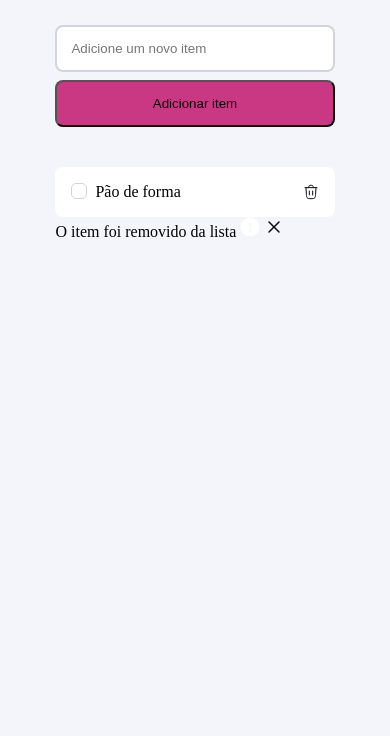
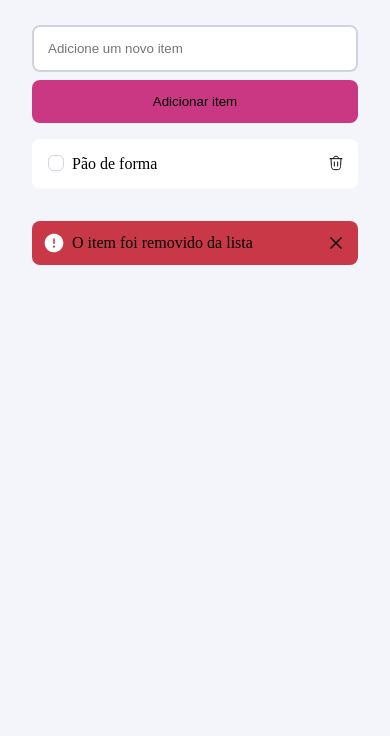
Before and after one commit to victor-gustavo/Quicklist, a plain HTML site: page index.html in a window 390 px wide. Shown: the part 108-844 px from the top of the page. Drawn offline with Linux system fonts and the light colour scheme.

Commit message:
ajustes e finalização da responsividade

```diff
--- a/index.html
+++ b/index.html
@@ -7,7 +7,7 @@
     <link rel="stylesheet" href="style/index.css">
 </head>
 <body>
-    <header >
+    <header>
         <spanclass="flex">
             <img src="assets/logo.svg" alt="">
             <img src="assets/quicklist.svg" alt="">
@@ -39,8 +39,10 @@
         </ul>
 
         <div id="item-removed">
-            O item foi removido da lista
-            <img src="assets/icons/warning-circle-filled.svg"hjj bvb alt="">
+            <div>
+                <img src="assets/icons/warning-circle-filled.svg"hjj bvb alt="">
+                <span>O item foi removido da lista</span>
+            </div>
             <img src="assets/icons/delete-small.svg" alt="">
         </div>
     </main>
--- a/style/form.css
+++ b/style/form.css
@@ -1,5 +1,5 @@
 & form{
-        margin-block: 2.5rem;
+    margin: 2.5rem 0 1rem 0;
     display: flex;
     flex-direction: column;
     gap: .5rem;
@@ -25,6 +25,7 @@
 
     & input[type="submit"]{
         background-color: var(--color-brand);
+        border: none;
 
         &:hover{
             background-color: var(--color-brand-hover);
@@ -34,6 +35,10 @@
 
 @media(width >= 80rem){
     form{
-            display: flex;
+        flex-direction: row;
+
+        & input[type="submit"]{
+            width: 10rem;
         }
     }
+}
--- a/style/main.css
+++ b/style/main.css
@@ -1,7 +1,6 @@
 main{
     display: grid;
     max-width: 20.375rem;
-    justify-content: center;
     margin: auto;
 
     & tittle{
@@ -20,7 +19,7 @@ main{
             border-radius: .5rem;
             display: flex;
             justify-content: space-between;
-            align-items: center;
+
 
             & div{
                 display: flex;
@@ -31,16 +30,18 @@ main{
                     height: 1rem;
                     width: 1rem;
                     border: 1px solid var(--border-primary);
-                    border-radius: .315rem;
+                    border-radius: .35rem;
+
 
                     & input[type="checkbox"]{
                         position: absolute;
                         inset: 0;
                         opacity: 0;
+                        transition: .5s;
                     }
 
                     &:has(:checked){
-                        background: url(../assets/icons/state=selected.svg)center;
+                        background: url(../assets/icons/state=selected.svg)center/contain;
                         border: none;
                     }
 
@@ -56,20 +57,41 @@ main{
                 width: 1rem;
                 border: none;
                 display: flex;
-                background-color: inherit;
                 cursor: pointer;
-                justify-content: center;
-                align-items: center;
+                left: 2px;
+                background: url(../assets/icons/erase.svg)center/contain;
+                transition: .25s;
 
-                &::before{
-                    content: "";
-                    position: absolute;
-                    background: url(../assets/icons/erase.svg)center/contain;
-                    height: 1rem;
-                    width: 1rem;
+                &:hover{
+                    background: url(../assets/icons/erase-hover.svg) center/contain;
                 }
+
             }
+
+        }
+    }
+
+    & #item-removed{
+        margin-block: 2rem;
+        display: flex;
+        padding: .75rem;
+        background-color: var(--color-danger);
+        border-radius: .5rem;
+        justify-content: space-between;
+
+
+        & div{
+            display: flex;
+            gap: .5rem;
+            align-items: center;
+
         }
     }
 
 }
+
+@media(width >= 80rem){
+    main{
+        max-width: 39.25rem;
+    }
+}
```
Lines whose indentation alone changed are shown as unchanged.
